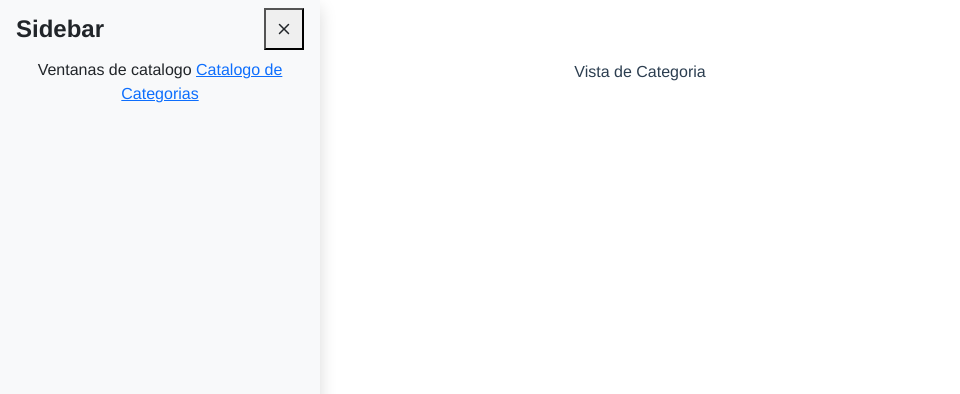
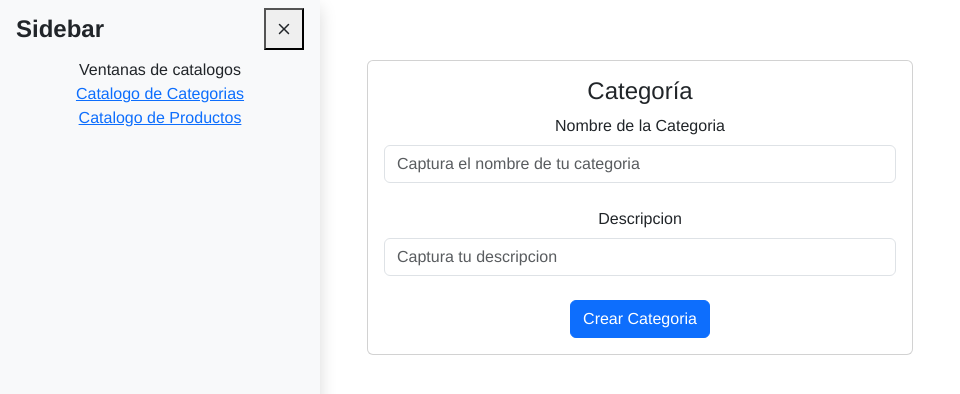
Before and after one commit to angelaavaba/mastercake-vue, a Vue app: page /dashboard/categorias in a window 1280 px wide. Shown: the top 394 px of the page, without its empty margins (0-960 px from the left). Built offline with nearby package versions, Linux system fonts and the light colour scheme.

Commit message:
Se agregan cambios en categoria y productos

```diff
--- a/src/router/index.js
+++ b/src/router/index.js
@@ -29,7 +29,11 @@ const routes = [
       {
       path:'categorias',
       component: () => import(/* webpackChunkName: "about" */ '../views/CategoriasView.vue')
-      }
+      },
+      {
+        path:'productos',
+        component: () => import(/* webpackChunkName: "about" */ '../views/ProductosView.vue')
+        }
     ]
   }
 ]
--- a/src/views/CategoriasView.vue
+++ b/src/views/CategoriasView.vue
@@ -1,9 +1,37 @@
 <template>
-  <div>
-
-     Vista de Categoria
-
-  </div>
+  <b-container>
+    <b-row>
+      <b-col></b-col>
+      <b-col cols="6">
+        <b-card title="Categoría">
+          <b-form @submit="nuevaCategoria">
+            <b-form-group
+                label="Nombre de la Categoria"
+            >
+              <b-form-input
+                  v-model="nombre"
+                  placeholder="Captura el nombre de tu categoria"
+                  required
+              ></b-form-input>
+            </b-form-group>
+            <br>
+            <b-form-group
+                label="Descripcion"
+            >
+              <b-form-input
+                  v-model="desc"
+                  placeholder="Captura tu descripcion"
+                  required
+              ></b-form-input>
+            </b-form-group>
+            <br>
+            <b-button type="submit" variant="primary">Crear Categoria</b-button>
+          </b-form>
+        </b-card>
+      </b-col>
+      <b-col></b-col>
+    </b-row>
+  </b-container>
 </template>
 
 <script>
@@ -11,28 +39,35 @@ import axios from 'axios';
 
 export default {
   name: 'App',
+  components: {
+
+  },
   data() {
     return {
-      username: "",
-      pass: ""
+      nombre:"",
+      desc:""
     }
   },
   methods: {
-    async login(event) {
+    async nuevaCategoria(event){
       event.preventDefault();
+      const tokenAutenticacion = localStorage.getItem("jwt");
       const requestBody = {
-        usrn: this.username,
-        password: this.pass
+        name: this.nombre,
+        description: this.desc
       }
-
-      const serveUrl = "https://kind-lime-meerkat-gear.cyclic.app/";
+      const serverUrl = "https://kind-lime-meerkat-gear.cyclic.app/";
 
       const response = await axios.post(
-        `${serveUrl}users/login`,
-        requestBody
+          `${serverUrl}category/`,
+          requestBody,
+          {
+            headers: {
+              'Authorization': `Barer ${tokenAutenticacion}`
+            }
+          }
       );
-
-      console.log(response)
+      console.log(response);
     }
   }
 }
--- a/src/views/DashboardView.vue
+++ b/src/views/DashboardView.vue
@@ -1,8 +1,11 @@
 <template>
   <div>
     <b-sidebar visible id="sidebar-1" title="Sidebar" shadow>
-     Ventanas de catalogo
+     Ventanas de catalogos
+     <br>
      <router-link to="dashboard/categorias">Catalogo de Categorias</router-link>
+     <br>
+     <router-link to="dashboard/productos">Catalogo de Productos</router-link>
     </b-sidebar>
     <router-view></router-view>
   </div>
--- /dev/null
+++ b/src/views/ProductosView.vue
@@ -0,0 +1,88 @@
+<template>
+  <b-container>
+    <b-row>
+      <b-col></b-col>
+      <b-col cols="6">
+        <b-card title="Productos">
+          <b-form @submit="nuevoProducto">
+            <b-form-group label="Nombre">
+              <b-form-input v-model="prod" placeholder="Captura el nombre de tu producto" required></b-form-input>
+            </b-form-group>
+            <br>
+            <b-form-group label="Categoría">
+              <b-form-input v-model="cate" placeholder="Captura la categoría de tu producto" required></b-form-input>
+            </b-form-group>
+            <br>
+            <b-form-group label="Precio">
+              <b-form-input v-model="pre" type="number" placeholder="Ingresa el precio de tu producto" required></b-form-input>
+            </b-form-group>
+            <br>
+            <b-form-group label="Descripción">
+              <b-form-input v-model="desc" placeholder="Captura la descripción de tu producto" required></b-form-input>
+            </b-form-group>
+            <br>
+            <b-button type="submit" variant="primary">Crear Producto</b-button>
+          </b-form>
+        </b-card>
+      </b-col>
+      <b-col></b-col>
+    </b-row>
+  </b-container>
+</template>
+
+
+  <script>
+  import axios from 'axios';
+
+  export default {
+    name: 'App',
+    components: {
+
+    },
+    data() {
+      return {
+        prod:"",
+        cate:"",
+        pre:"",
+        desc:""
+      }
+    },
+    methods: {
+      async nuevoProducto(event){
+        event.preventDefault();
+        const tokenAutenticacion = localStorage.getItem("jwt");
+        const requestBody = {
+
+          product:this.prod,
+          category:this.cate,
+          price:this.pre,
+          description: this.desc
+
+        }
+        const serverUrl = "https://kind-lime-meerkat-gear.cyclic.app/";
+
+        const response = await axios.post(
+            `${serverUrl}products/`,
+            requestBody,
+            {
+              headers: {
+                'Authorization': `Barer ${tokenAutenticacion}`
+              }
+            }
+        );
+        console.log(response);
+      }
+    }
+  }
+  </script>
+
+  <style>
+  #app {
+    font-family: Avenir, Helvetica, Arial, sans-serif;
+    -webkit-font-smoothing: antialiased;
+    -moz-osx-font-smoothing: grayscale;
+    text-align: center;
+    color: #2c3e50;
+    margin-top: 60px;
+  }
+  </style>
```
Also changed, not shown: 1 other file (tests, documents, lock files or other folders).
